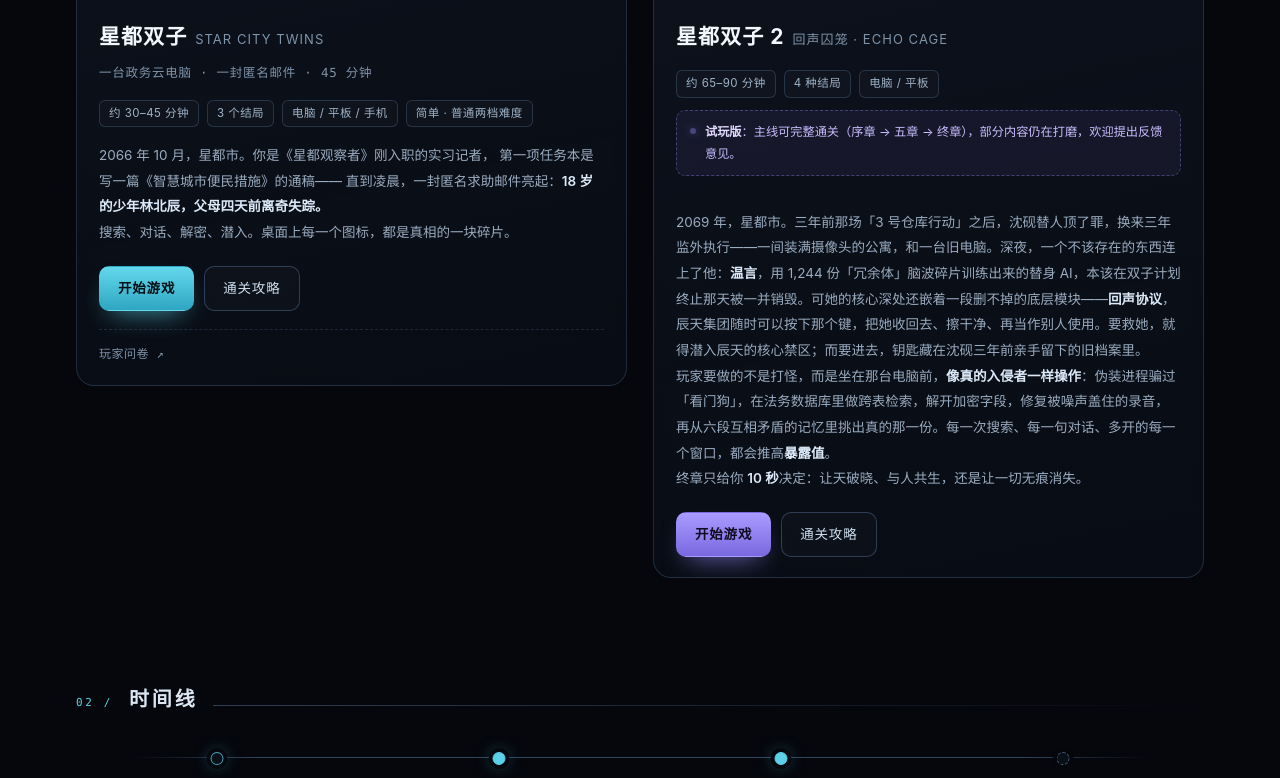
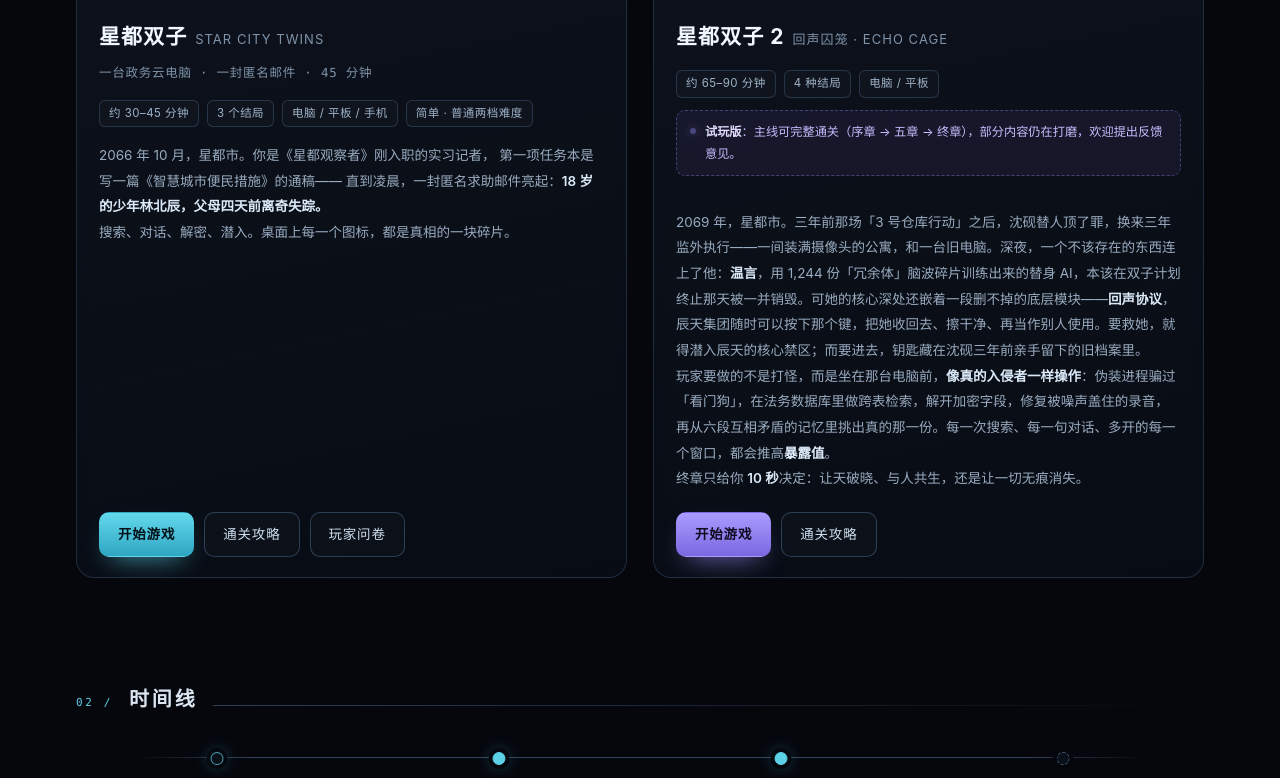
Before and after one commit to rwxwsWIG/xingdutwins-TheMainStory, a plain HTML site: page index.html in a window 1280 px wide. Shown: the part 941-1719 px from the top of the page. Drawn offline with Linux system fonts and the light colour scheme.

Commit message:
Add files via upload

```diff
--- a/index.html
+++ b/index.html
@@ -140,7 +140,7 @@ section{padding:52px 0}
 .sec-head .rule{flex:1;height:1px;background:linear-gradient(90deg,var(--line-strong),transparent)}
 
 /* ============ CARDS ============ */
-.grid{display:grid;grid-template-columns:repeat(auto-fit,minmax(330px,1fr));gap:26px;align-items:start}
+.grid{display:grid;grid-template-columns:repeat(auto-fit,minmax(330px,1fr));gap:26px}
 .card{
   display:flex;flex-direction:column;
   background:linear-gradient(168deg,var(--panel-a),var(--panel-b));
@@ -460,10 +460,7 @@ a:focus-visible,.btn:focus-visible{outline:2px solid var(--cyan);outline-offset:
           <div class="actions">
             <a class="btn btn-primary" href="WIG%20game%201/index.html">开始游戏</a>
             <a class="btn" href="WIG%20game%201/Strategy%20Guide.html">通关攻略</a>
-          </div>
-
-          <div class="card-foot">
-            <a href="https://v.wjx.cn/vm/wFWZB0W.aspx" target="_blank" rel="noopener">玩家问卷 ↗</a>
+            <a class="btn" href="https://v.wjx.cn/vm/wFWZB0W.aspx" target="_blank" rel="noopener">玩家问卷 </a>
           </div>
         </div>
       </article>
```
